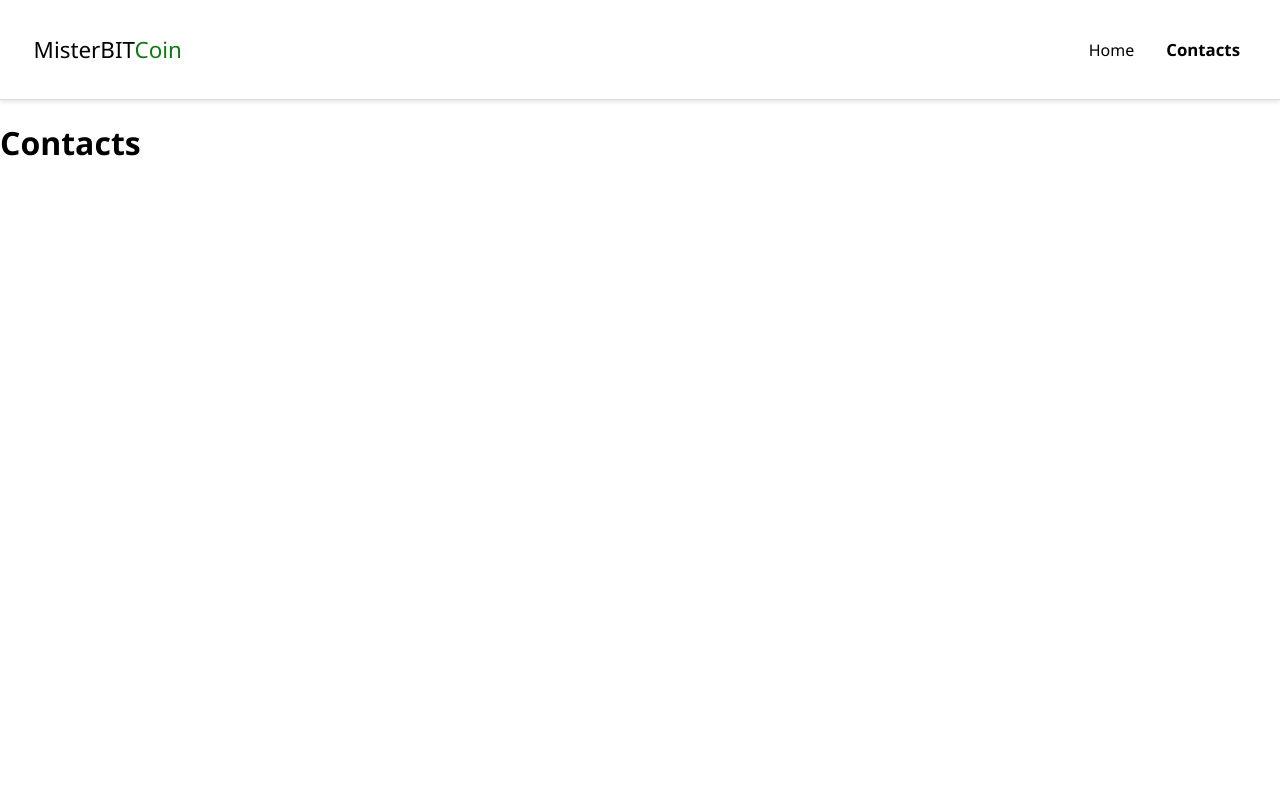
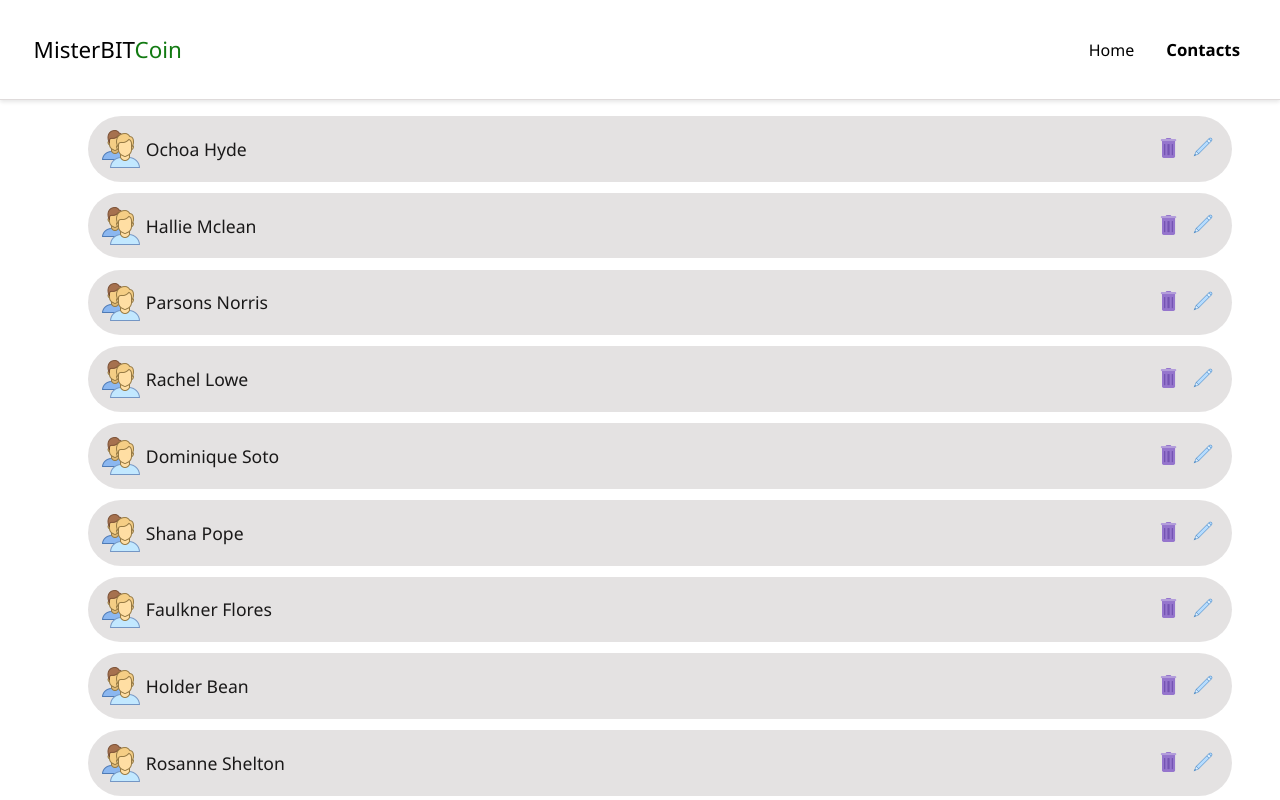
Before and after one commit to omerKaduri1/MisterBitcoin, a Vue app: page /contact in a window 1280 px wide. Shown: the top 800 px of the page. Built offline with nearby package versions, Linux system fonts and the light colour scheme.

Commit message:
Add contact list and preview and render contacts

```diff
--- /dev/null
+++ b/src/cmps/ContactList.vue
@@ -0,0 +1,42 @@
+<template>
+  <section>
+    <ul class="contact-list">
+      <li v-for="contact in contacts" :key="contact._id">
+        <ContactPreview :contact="contact" />
+      </li>
+    </ul>
+  </section>
+</template>
+
+<script>
+import ContactPreview from "./ContactPreview.vue";
+
+export default {
+  props: {
+    contacts: {
+      type: Array,
+      required: true,
+    },
+  },
+  components: {
+    ContactPreview,
+  },
+};
+</script>
+
+<style lang="scss">
+.contact-list {
+  display: flex;
+  flex-direction: column;
+  gap: 0.7em;
+  margin-inline: 3em;
+
+  li {
+    list-style: none;
+  }
+
+  @media (max-width: 600px) {
+    margin-inline: 1em;
+  }
+}
+</style>
--- /dev/null
+++ b/src/cmps/ContactPreview.vue
@@ -0,0 +1,74 @@
+<template>
+  <section class="contact-preview">
+    <section class="contact-info">
+      <img src="../assets/img/users.png" alt="" />
+      <span routerLink="/contact/{{contact._id}}">{{ contact.name }}</span>
+    </section>
+    <section class="actions">
+      <button class="remove-btn">
+        <img src="../assets/img/delete.png" alt="" />
+      </button>
+      <button routerLink="/contact/edit/{{contact._id}}">
+        <img class="edit-img" src="../assets/img/edit.png" alt="edit" />
+      </button>
+    </section>
+  </section>
+</template>
+
+<script>
+export default {
+  props: {
+    contact: {
+      type: Object,
+      required: true,
+    },
+  },
+};
+</script>
+
+<style lang="scss">
+.contact-preview {
+    display: flex;
+    align-items: center;
+    justify-content: space-between;
+    gap: .7em;
+    background-color: rgba(187, 183, 183, 0.4);
+    border-radius: 20em;
+    padding: .8em;
+
+    &:hover {
+        background-color: #f0f0f0;
+        transition: background-color 0.3s ease;
+    }
+
+    .contact-info {
+        display: flex;
+        align-items: center;
+        cursor: pointer;
+        gap: 5px;
+
+        span {
+            color: #1a1919;
+            font-size: 1.1em;
+        }
+    }
+
+    .actions {
+        display: flex;
+
+        button {
+            border: none;
+            background-color: transparent;
+
+            img {
+                height: 25px;
+            }
+
+            .edit-img {
+                height: 20px;
+            }
+        }
+    }
+
+}
+</style>
--- a/src/services/contactService.js
+++ b/src/services/contactService.js
@@ -1,3 +1,7 @@
+'use strict'
+
+import { dbService } from "./db.service.js"
+
 export const contactService = {
     query,
     getById,
--- a/src/services/db.service.js
+++ b/src/services/db.service.js
@@ -1,7 +1,6 @@
 'use strict'
 
 import { storageService } from '@/services/storage.service.js'
-import { utilService } from '@/services/util.service.js'
 
 export const dbService = {
     query,
@@ -38,7 +37,7 @@ async function remove(collectionName, id) {
 async function post(collectionName, item) {
     var collection = await query(collectionName)
 
-    item[ID_FIELD] = utilService.makeId()
+    item[ID_FIELD] = storageService.makeId()
     collection.push(item)
 
     storageService.save(collectionName, collection)
@@ -58,7 +57,7 @@ async function put(collectionName, item) {
 
 async function insert(collectionName, items) {
     var collection = await query(collectionName)
-    items.forEach(curr => (curr[ID_FIELD] = utilService.makeId()))
+    items.forEach(curr => (curr[ID_FIELD] = storageService.makeId()))
     collection.push(...items)
 
     storageService.save(collectionName, collection)
--- /dev/null
+++ b/src/services/storage.service.js
@@ -0,0 +1,22 @@
+export const storageService = {
+    load: loadFromStorage,
+    save: saveToStorage,
+    makeId
+}
+
+function saveToStorage(key, value) {
+    localStorage.setItem(key, JSON.stringify(value) || null)
+}
+function loadFromStorage(key) {
+    let data = localStorage.getItem(key)
+    return data ? JSON.parse(data) : undefined
+}
+
+function makeId(length = 10) {
+    var txt = ''
+    var possible = 'ABCDEFGHIJKLMNOPQRSTUVWXYZabcdefghijklmnopqrstuvwxyz0123456789'
+    for (var i = 0; i < length; i++) {
+        txt += possible.charAt(Math.floor(Math.random() * possible.length))
+    }
+    return txt
+}
--- a/src/views/ContactIndex.vue
+++ b/src/views/ContactIndex.vue
@@ -1,13 +1,25 @@
 <template>
-  <h1>Contacts</h1>
+  <section class="contact-index"></section>
+  <ContactList :contacts="contacts" />
 </template>
 
 <script>
+import ContactList from "@/cmps/ContactList.vue";
+import { contactService } from "@/services/contactService";
 export default {
-
-}
+  data() {
+    return {
+      contacts: [],
+    };
+  },
+  async created() {
+    this.contacts = await contactService.query();
+  },
+  components: {
+    ContactList,
+  },
+};
 </script>
 
 <style>
-
 </style>
```
